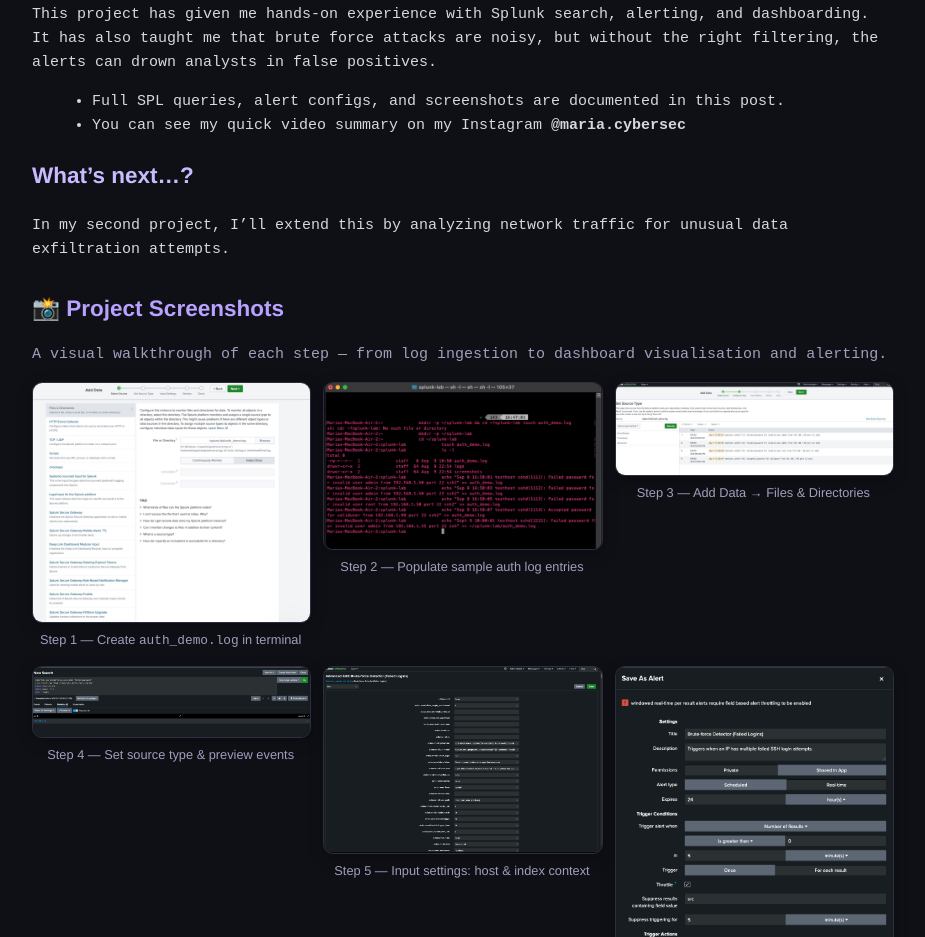
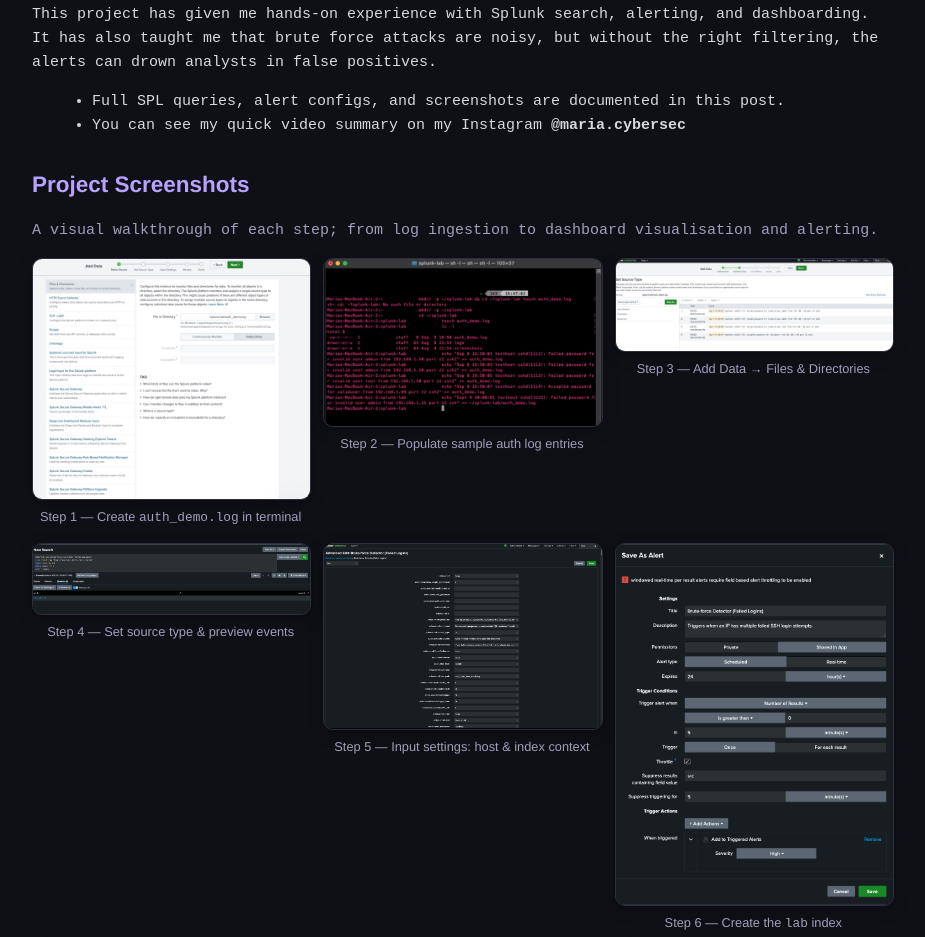
Before and after one commit to mxgmp/mariacybersec, a plain HTML site: page blog/project1.html in a window 1280 px wide. Shown: the part 1573-2510 px from the top of the page, without its empty margins (178-1103 px from the left). Drawn offline with Linux system fonts and the light colour scheme.

Commit message:
Update project1.html

```diff
--- a/blog/project1.html
+++ b/blog/project1.html
@@ -135,13 +135,10 @@
         <li>You can see my quick video summary on my Instagram <strong>@maria.cybersec</strong></li>
       </ul>
 
-      <h2>What’s next…?</h2>
-      <p>In my second project, I’ll extend this by analyzing network traffic for unusual data exfiltration attempts.</p>
-
       <!-- === Project 1 Image Gallery (with captions) === -->
       <section class="project-gallery">
-        <h2>📸 Project Screenshots</h2>
-        <p class="muted">A visual walkthrough of each step — from log ingestion to dashboard visualisation and alerting.</p>
+        <h2> Project Screenshots</h2>
+        <p class="muted">A visual walkthrough of each step; from log ingestion to dashboard visualisation and alerting.</p>
 
         <div class="img-grid">
           <figure><img src="/assets/project1/1.jpg?v=1" alt="Create auth_demo.log"><figcaption>Step 1 — Create <code>auth_demo.log</code> in terminal</figcaption></figure>
@@ -193,5 +190,9 @@
       window.addEventListener('keydown',e=>{if(e.key==='Escape')closeLB();});
     })();
   </script>
+
+  <h2>What’s next…?</h2>
+      <p>In my second project, I’ll extend this by analyzing network traffic for unusual data exfiltration attempts.</p>
+
 </body>
 </html>
```
